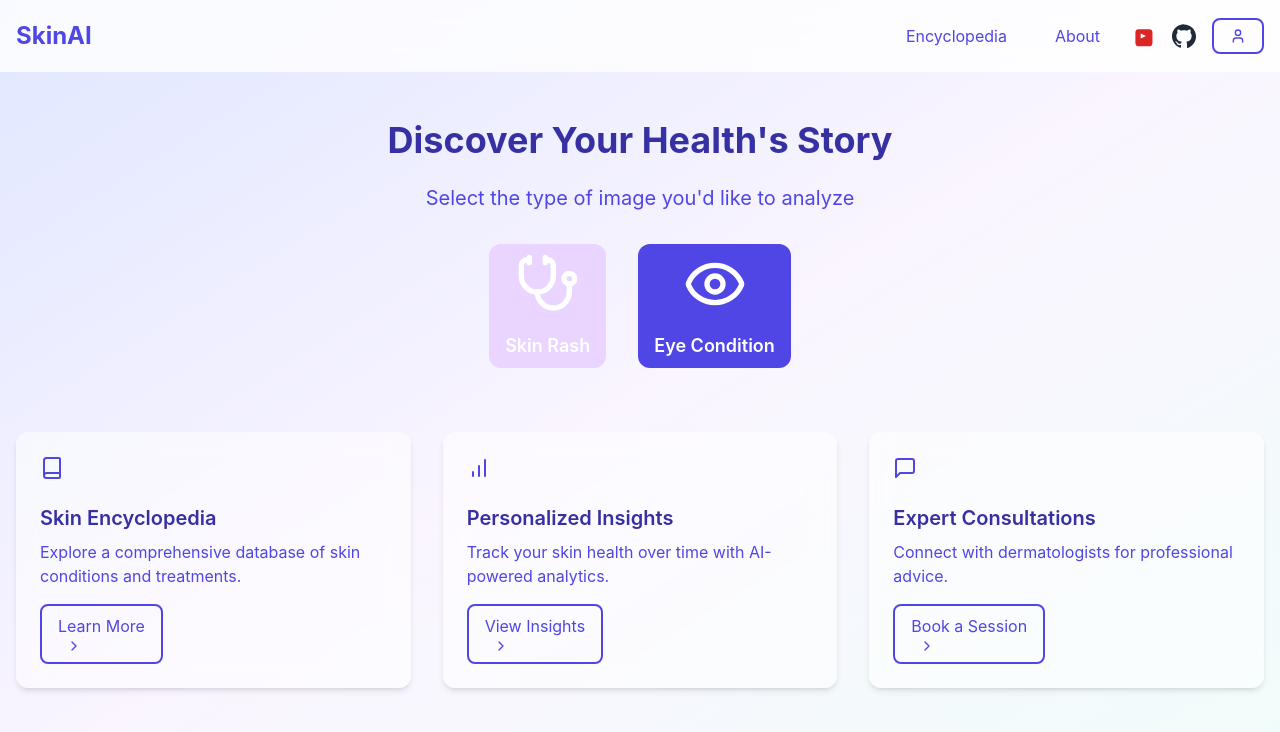
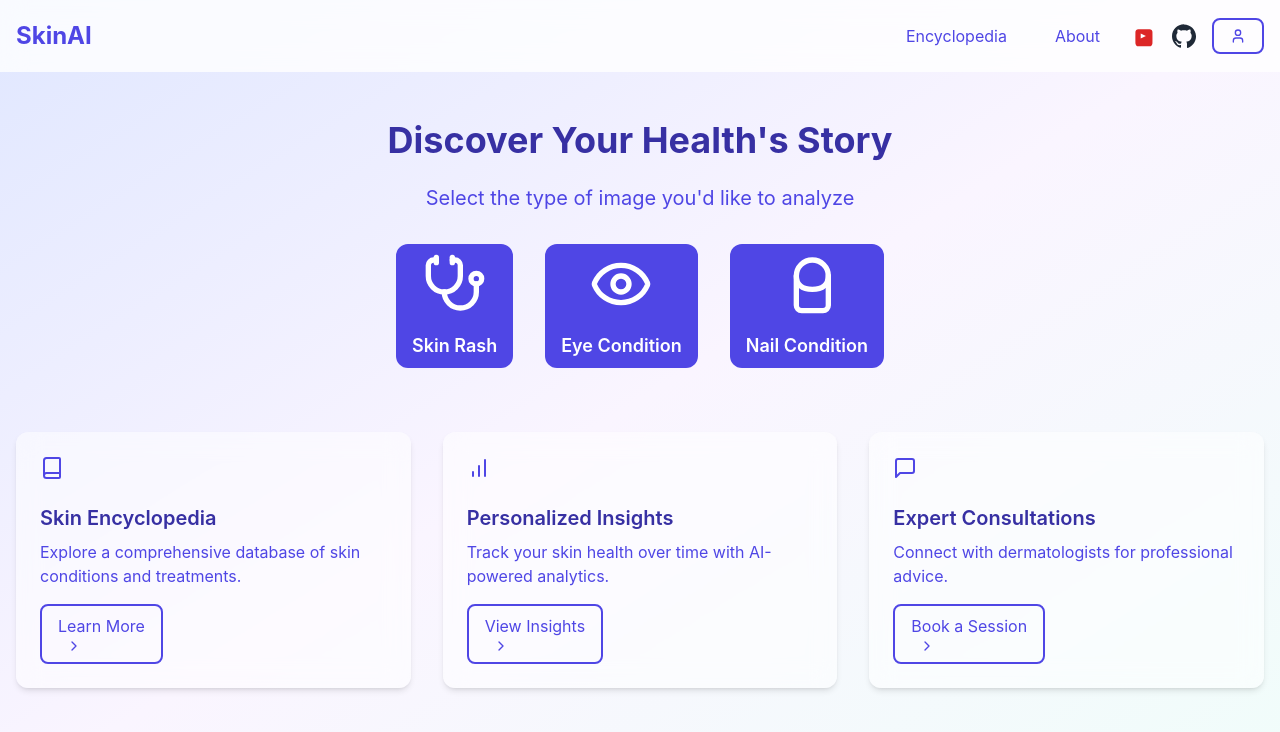
Before and after one commit to IBM-Call-for-Codes-2024/frontend, a React (Create React App) app in the folder frontend/: page / in a window 1280 px wide. Shown: the top 732 px of the page. Built offline with nearby package versions, Linux system fonts and the light colour scheme.

Commit message:
Added Nail Image submission capability

```diff
--- a/frontend/src/components/Chat.tsx
+++ b/frontend/src/components/Chat.tsx
@@ -7,7 +7,7 @@ import { MessageSquare, Maximize2, Minimize2 } from 'lucide-react';
 interface ChatProps {
   chatMessages: Array<{ text: string; isAI: boolean }>;
   onSendMessage: (event: React.FormEvent<HTMLFormElement>) => void;
-  imageType: 'rash' | 'eye' | null;
+  imageType: 'rash' | 'eye' | 'nail' | null;
   uploadedImageUrl: string | null;
 }
 
--- a/frontend/src/components/DiseaseOptions.tsx
+++ b/frontend/src/components/DiseaseOptions.tsx
@@ -3,8 +3,30 @@ import { Button } from "./ui/Button";
 import { Stethoscope, Eye } from 'lucide-react';
 
 interface DiseaseOptionsProps {
-  onImageTypeSelect: (type: 'rash' | 'eye') => void;
+  onImageTypeSelect: (type: 'rash' | 'eye' | 'nail') => void;
 }
+
+interface FingernailProps {
+  className?: string;
+}
+
+const Fingernail: React.FC<FingernailProps> = ({ className }) => (
+  <svg
+    xmlns="http://www.w3.org/2000/svg"
+    width="24"
+    height="24"
+    viewBox="0 0 24 24"
+    fill="none"
+    stroke="currentColor"
+    strokeWidth="2"
+    strokeLinecap="round"
+    strokeLinejoin="round"
+    className={className}
+  >
+    <path d="M8 9C8 5.686 10.686 3 14 3C17.314 3 20 5.686 20 9V20C20 21.105 19.105 22 18 22H10C8.895 22 8 21.105 8 20V9Z" />
+    <path d="M8 9C8 12 10 14 14 14C18 14 20 12 20 9" />
+  </svg>
+);
 
 export default function DiseaseOptions({ onImageTypeSelect }: DiseaseOptionsProps) {
   return (
@@ -22,7 +44,7 @@ export default function DiseaseOptions({ onImageTypeSelect }: DiseaseOptionsProp
         <motion.div whileHover={{ scale: 1.05 }} whileTap={{ scale: 0.95 }}>
           <Button
             onClick={() => onImageTypeSelect('rash')}
-            className="p-8 bg-purple-200 hover:bg-purple-300 text-purple-800 rounded-xl flex flex-col items-center transition-all"
+            className="p-8 bg-indigo-600 hover:bg-indigo-700 text-white rounded-xl flex flex-col items-center transition-all"
           >
             <Stethoscope className="h-16 w-16 mb-4" />
             <span className="text-lg font-semibold">Skin Rash</span>
@@ -31,10 +53,19 @@ export default function DiseaseOptions({ onImageTypeSelect }: DiseaseOptionsProp
         <motion.div whileHover={{ scale: 1.05 }} whileTap={{ scale: 0.95 }}>
           <Button
             onClick={() => onImageTypeSelect('eye')}
-            className="p-8 bg-blue-100 hover:bg-blue-200 text-blue-800 rounded-xl flex flex-col items-center transition-all"
+            className="p-8 bg-blue-500 hover:bg-blue-600 text-white rounded-xl flex flex-col items-center transition-all"
           >
             <Eye className="h-16 w-16 mb-4" />
             <span className="text-lg font-semibold">Eye Condition</span>
+          </Button>
+        </motion.div>
+        <motion.div whileHover={{ scale: 1.05 }} whileTap={{ scale: 0.95 }}>
+          <Button
+            onClick={() => onImageTypeSelect('nail')}
+            className="p-8 bg-indigo-400 hover:bg-indigo-500 text-white rounded-xl flex flex-col items-center transition-all"
+          >
+            <Fingernail className="h-16 w-16 mb-4" />
+            <span className="text-lg font-semibold">Nail Condition</span>
           </Button>
         </motion.div>
       </div>
--- a/frontend/src/components/UploadImage.tsx
+++ b/frontend/src/components/UploadImage.tsx
@@ -1,10 +1,11 @@
 import { useState } from 'react';
 import { motion } from 'framer-motion';
 import { Upload } from 'lucide-react';
+import { Button } from "./ui/Button";
 import { Input } from "./ui/Input";
 
 interface UploadImageProps {
-  imageType: 'rash' | 'eye' | null;
+  imageType: 'rash' | 'eye' | 'nail' | null;
   onImageUpload: (event: React.ChangeEvent<HTMLInputElement>, imageUrl: string) => void;
 }
 
@@ -29,7 +30,7 @@ export default function UploadImage({ imageType, onImageUpload }: UploadImagePro
       transition={{ duration: 0.5 }}
       className="text-center"
     >
-      <h2 className="text-4xl font-bold mb-6 text-indigo-800">Upload Your {imageType === 'rash' ? 'Skin' : 'Eye'} Image</h2>
+      <h2 className="text-4xl font-bold mb-6 text-indigo-800">Upload Your {imageType} Image</h2>
       <p className="text-xl mb-8 text-indigo-600">Let our AI analyze your {imageType} condition</p>
       <div className="max-w-md mx-auto">
         <label htmlFor="image-upload" className="cursor-pointer">
--- a/frontend/src/pages/MainPage.tsx
+++ b/frontend/src/pages/MainPage.tsx
@@ -15,13 +15,13 @@ import { SpeedInsights } from "@vercel/speed-insights/react"
 export default function MainPage() {
   const navigate = useNavigate();
   const [step, setStep] = useState(0);
-  const [imageType, setImageType] = useState<'rash' | 'eye' | null>(null);
+  const [imageType, setImageType] = useState<'rash' | 'eye' | 'nail' | null>(null);
   const [chatMessages, setChatMessages] = useState<Array<{ text: string; isAI: boolean }>>([]);
   const [isDropdownOpen, setIsDropdownOpen] = useState(false);
   const [uploadedImageUrl, setUploadedImageUrl] = useState<string | null>(null);
   const [authMode, setAuthMode] = useState<'login' | 'signup' | null>(null);
 
-  const handleImageTypeSelect = (type: 'rash' | 'eye') => {
+  const handleImageTypeSelect = (type: 'rash' | 'eye' | 'nail') => {
     setImageType(type);
     setStep(1);
   };
@@ -30,7 +30,7 @@ export default function MainPage() {
     console.log('Image uploaded:', event.target.files?.[0]);
     setUploadedImageUrl(imageUrl);
     setStep(2);
-    setChatMessages([{ text: `I've analyzed your ${imageType} image. Let's discuss your symptoms in more detail.`, isAI: true }]);
+    setChatMessages([{ text: `I've analyzed your ${imageType} image. Let's discuss your condition in more detail.`, isAI: true }]);
   };
 
   const handleSendMessage = (event: React.FormEvent<HTMLFormElement>) => {
@@ -41,7 +41,7 @@ export default function MainPage() {
     setChatMessages(prev => [...prev, { text: userMessage, isAI: false }]);
     form.reset();
     setTimeout(() => {
-      setChatMessages(prev => [...prev, { text: `Based on the ${imageType} image and your symptoms, it appears to be...`, isAI: true }]);
+      setChatMessages(prev => [...prev, { text: `Based on the ${imageType} image and your description, it appears to be...`, isAI: true }]);
     }, 1000);
   };
 
@@ -206,6 +206,7 @@ export default function MainPage() {
           </motion.div>
         )}
       </AnimatePresence>
+      <SpeedInsights />
     </div>
   );
 }
```
